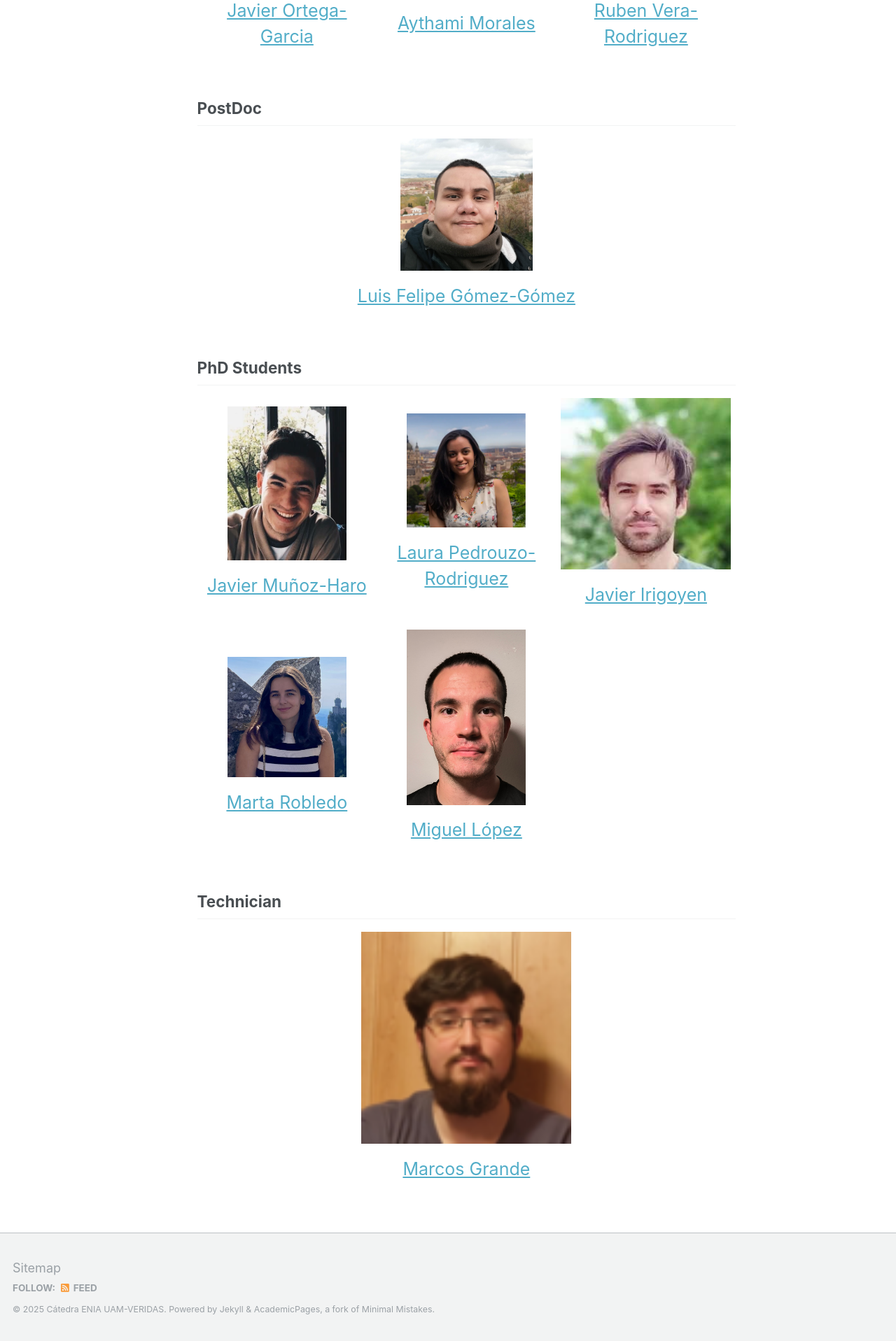
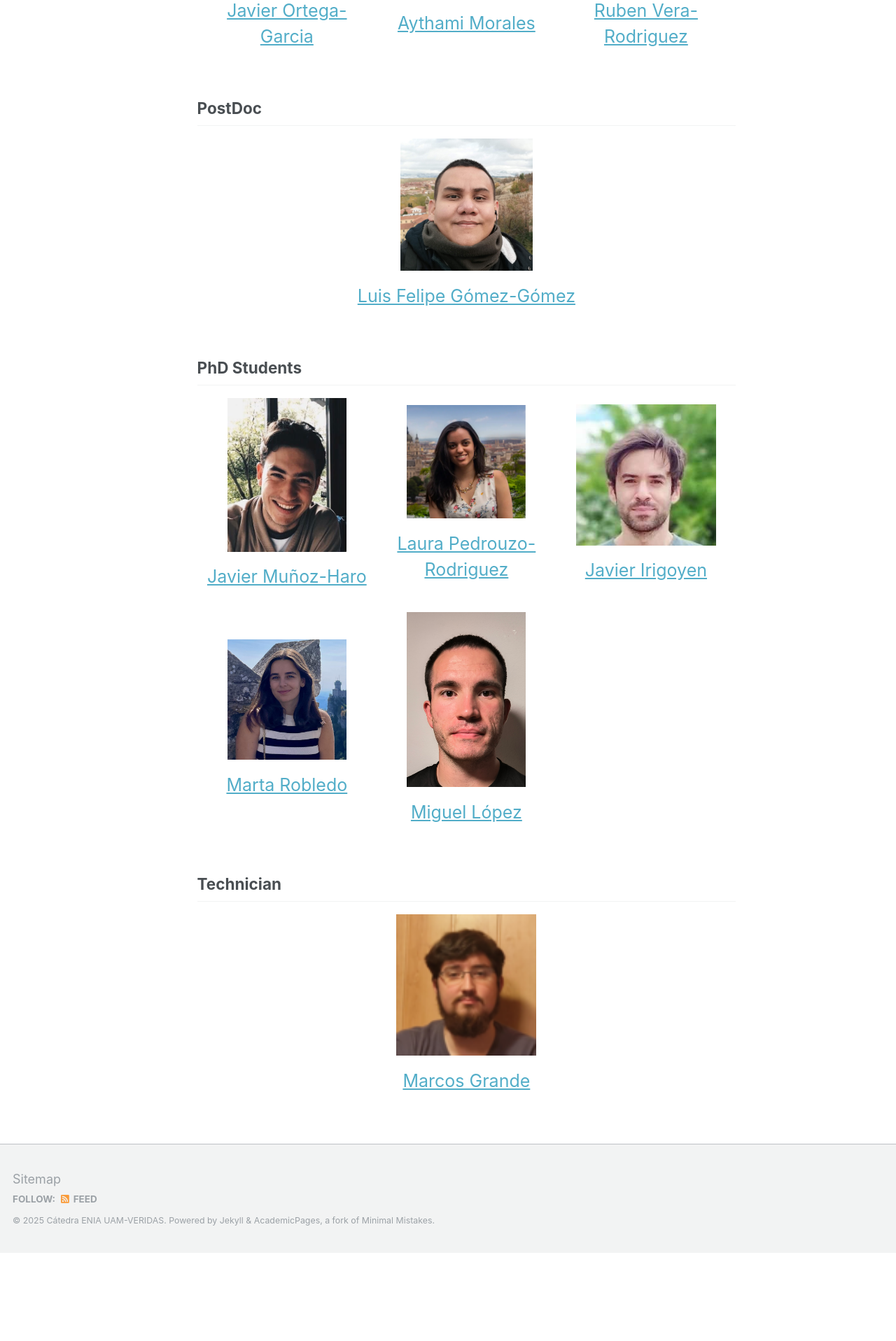
Before and after one commit to catedraeniauam/catedraeniauam.github.io, a Jekyll site: the page built from _pages/team.md, in a window 1280 px wide. Shown: the part 967-2884 px from the top of the page at 70% size. Built offline with Jekyll 4.4.1, drawn with Linux system fonts in a browser that asks for light colours; after the commit the page ends 2758 px from its top, so only the background shows below that.

Commit message:
empequeño 2 fotos

```diff
--- a/_pages/team.md
+++ b/_pages/team.md
@@ -73,7 +73,7 @@ PhD Students
           <p align="center"><a class="nombre" href="https://rubentolosana.github.io/">Laura Pedrouzo-Rodriguez</a></p>
       </td>
       <td width="33%">
-          <p align="center"><img class="img-70" src="https://catedraeniauam.github.io/images/Javier Irigoyen.jpg" style="width:300px"></p>
+          <p align="center"><img class="img-70" src="https://catedraeniauam.github.io/images/Javier Irigoyen.jpg" style="width:200px"></p>
           <p align="center"><a class="nombre" href="">Javier Irigoyen</a></p>
       </td>
     </tr>
@@ -100,7 +100,7 @@ Technician
     <tr>
       <td>
         <div>
-          <p align="center"><img src="https://catedraeniauam.github.io/images/marcos.png" style="width:300px"></p>
+          <p align="center"><img src="https://catedraeniauam.github.io/images/marcos.png" style="width:200px"></p>
           <p align="center"><a class="nombre" href="">Marcos Grande</a></p>
         </div>
       </td>
```
